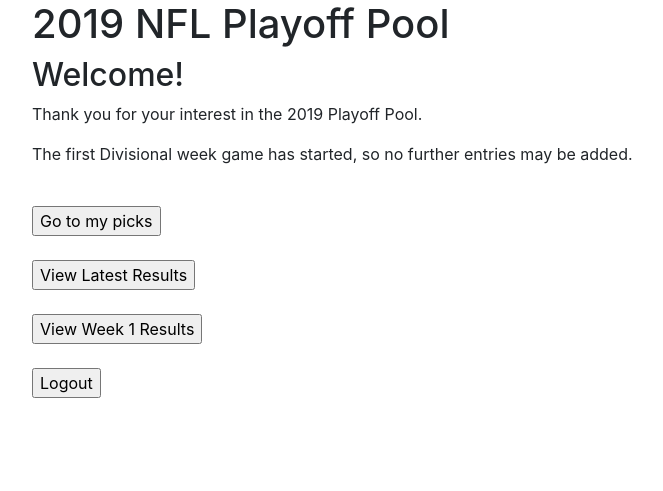
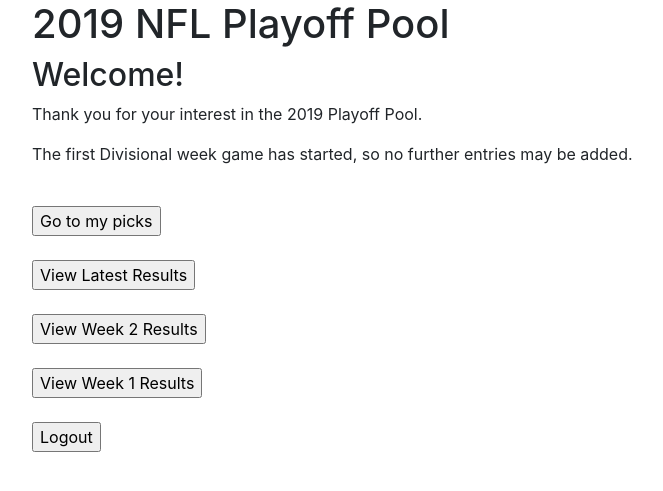
Before and after one commit to TomHayosh/playoff_pool, a Django app: page / in a window 1280 px wide. Shown: the top 491 px of the page, without its empty margins (53-716 px from the left). Run offline with Django 3.2, Linux system fonts and the light colour scheme; the visitor is signed in with stand-in values (Sample User, id 1); some libraries are stand-ins or nearby versions.

Commit message:
Updated results to point to SB results and added results_week2 path

```diff
--- a/pool/templates/home.html
+++ b/pool/templates/home.html
@@ -34,6 +34,10 @@
       <input type="submit" id="view_results" value="View Latest Results"/>
     </form>
     <br/>
+    <form method="GET" action="/picks/results_week2/">
+      <input type="submit" id="view_results" value="View Week 2 Results"/>
+    </form>
+    <br/>
     <form method="GET" action="/picks/results_week1/">
       <input type="submit" id="view_results" value="View Week 1 Results"/>
     </form>
--- a/pool/templates/picks3.html
+++ b/pool/templates/picks3.html
@@ -40,6 +40,10 @@
     <input type="submit" id="view_results" value="View Latest Results"/>
   </form>
   <br/>
+  <form method="GET" action="/picks/results_week2/">
+    <input type="submit" id="view_results" value="View Week 2 Results"/>
+  </form>
+  <br/>
   <form method="GET" action="/picks/results_week1/">
     <input type="submit" id="view_results" value="View Week 1 Results"/>
   </form>
--- a/pool/urls.py
+++ b/pool/urls.py
@@ -27,8 +27,8 @@ urlpatterns = [
     path('update_picks3', views.update_picks3, name='update_picks3'),
     path('edit/', views.edit_picks, name='edit_picks'),
     path('results_week1/', views.results, name='results'),
-    path('results/', views.results_week2, name='results_week2'),
-    path('results_sb/', views.results_sb, name='results_sb'),
+    path('results_week2/', views.results_week2, name='results_week2'),
+    path('results/', views.results_sb, name='results_sb'),
     path('alternate_view', views.alternate_view, name='alternate_view'),
     path('round2test1/', views.round2test1, name='round2test1'),
     path('round2test2/', views.round2test2, name='round2test2'),
--- a/pool/views.py
+++ b/pool/views.py
@@ -780,8 +780,9 @@ def results_sb(request, wc_as_1=False):
     in_progress = [False, False, False, False]
     data = [
         [
-            '', 'Total score', 'Week 2 subtotal', 'Super Bowl score',
-            the_matchups[0][0] + ' at ' + the_matchups[0][1], '',
+            '', 'Total score', 'Subtotal after Week 2', 'Super Bowl score',
+            the_matchups[0][0] + ' at ' + the_matchups[0][1],
+            'Super Bowl difference',
         ]
     ]
     h_boilerplate = 4
@@ -919,7 +920,8 @@ def results_sb(request, wc_as_1=False):
             h_boilerplate, first_result, temp_row, total_col, results_pref,
             first_matchups, num_games[0], in_progress
         )
-        row[2] = temp_row[total_col] + round_2_score
+        row[2] = temp_row[total_col] + round_2_score * 2
+        row[3] = row[3] * 4
         row[1] = row[2] + row[3]
 
         pbrow = row[:4]
```
